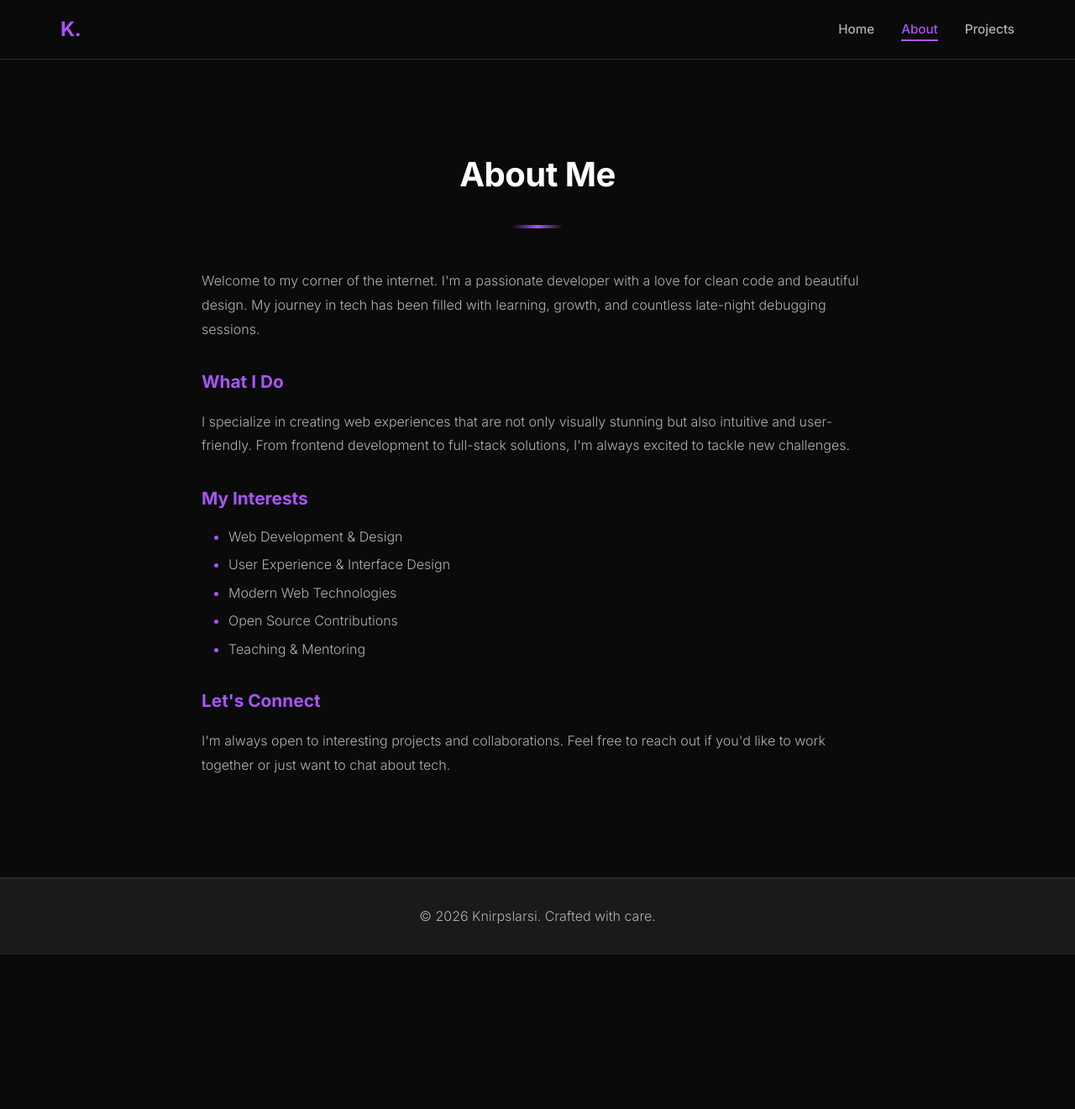
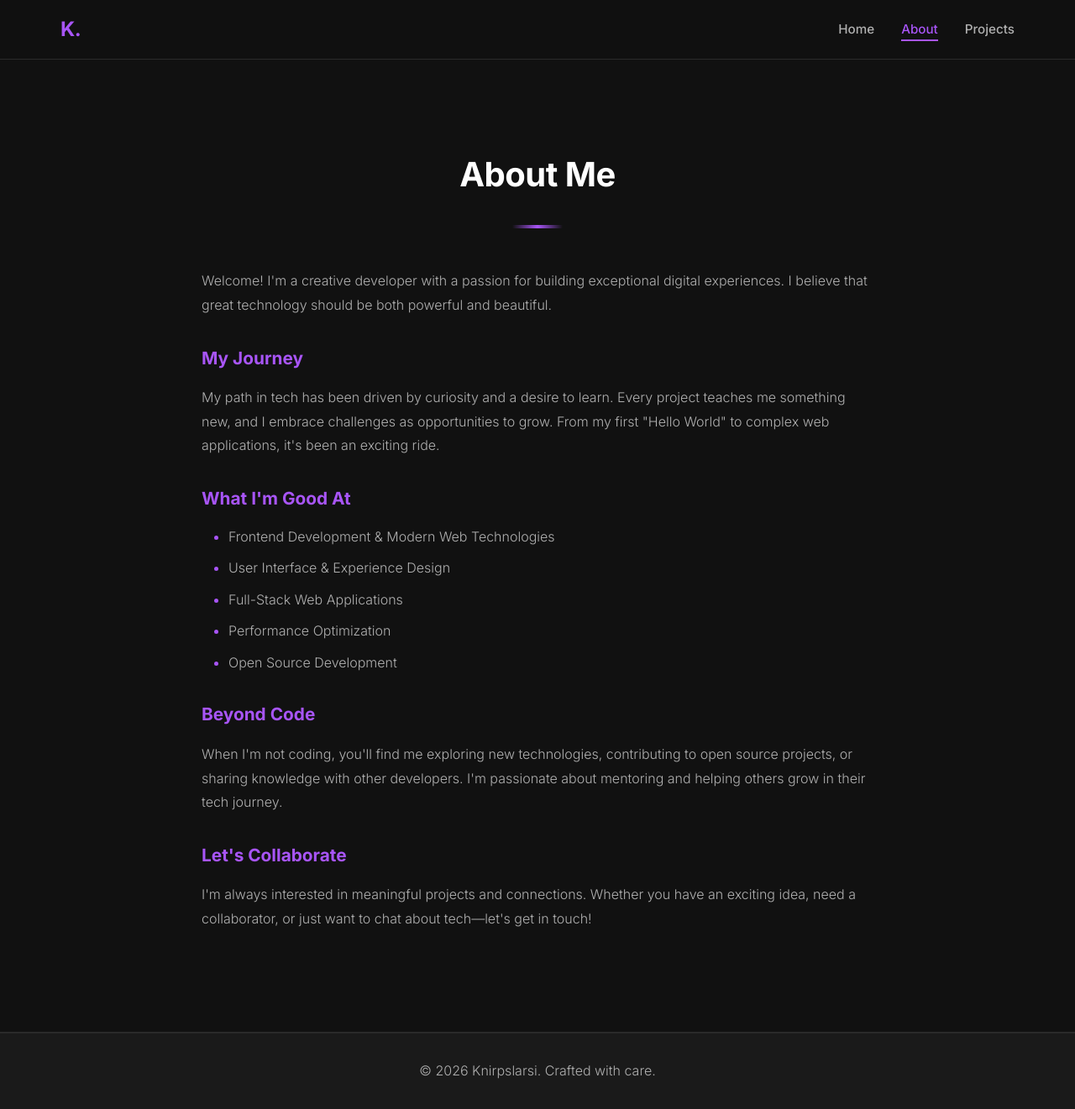
Before and after one commit to Knirpslarsi/knirpslarsi.github.io, a Jekyll site: the page built from docs/about.md, in a window 1280 px wide and 1321 px high. Shown: the whole window at 84% size. Built offline with Jekyll 4.4.1, drawn with Linux system fonts in a browser that asks for light colours.

Commit message:
Updated Design2

```diff
--- a/docs/_layouts/default.html
+++ b/docs/_layouts/default.html
@@ -7,7 +7,7 @@
     <link href="https://fonts.googleapis.com/css2?family=Inter:wght@300;400;500;600;700&display=swap" rel="stylesheet">
     <style>
         :root {
-            --bg-dark: #0a0a0a;
+            --bg-dark: #111111;
             --bg-secondary: #1a1a1a;
             --accent-purple: #a855f7;
             --accent-purple-light: #c084fc;
@@ -41,7 +41,7 @@
             left: 0;
             right: 0;
             z-index: 1000;
-            background: rgba(10, 10, 10, 0.8);
+            background: rgba(17, 17, 17, 0.8);
             backdrop-filter: blur(10px);
             border-bottom: 1px solid var(--border-color);
             padding: 1rem 0;
@@ -122,7 +122,6 @@
             justify-content: center;
             text-align: center;
             padding: 4rem 2rem;
-            background: linear-gradient(135deg, #0a0a0a 0%, #1a0a2e 100%);
             position: relative;
             overflow: hidden;
         }
@@ -134,7 +133,7 @@
             right: -10%;
             width: 500px;
             height: 500px;
-            background: radial-gradient(circle, rgba(168, 85, 247, 0.1) 0%, transparent 70%);
+            background: radial-gradient(circle, rgba(168, 85, 247, 0.15) 0%, transparent 70%);
             border-radius: 50%;
         }
 
@@ -145,33 +144,40 @@
             left: 10%;
             width: 400px;
             height: 400px;
-            background: radial-gradient(circle, rgba(168, 85, 247, 0.08) 0%, transparent 70%);
+            background: radial-gradient(circle, rgba(168, 85, 247, 0.1) 0%, transparent 70%);
             border-radius: 50%;
         }
 
         .hero-content {
             position: relative;
             z-index: 1;
-            max-width: 700px;
+            max-width: 800px;
         }
 
         .hero h1 {
-            font-size: clamp(2.5rem, 8vw, 4rem);
+            font-size: clamp(2.5rem, 8vw, 4.5rem);
             font-weight: 700;
-            margin-bottom: 1rem;
-            letter-spacing: -1px;
-            background: linear-gradient(135deg, var(--text-primary) 0%, var(--accent-purple-light) 100%);
+            margin-bottom: 1.5rem;
+            letter-spacing: -1.5px;
+            line-height: 1.2;
+        }
+
+        .hero-highlight {
+            background: linear-gradient(135deg, var(--accent-purple) 0%, var(--accent-purple-light) 100%);
             -webkit-background-clip: text;
             -webkit-text-fill-color: transparent;
             background-clip: text;
         }
 
         .hero p {
-            font-size: 1.1rem;
+            font-size: 1.15rem;
             color: var(--text-secondary);
-            margin-bottom: 2rem;
+            margin-bottom: 3rem;
             line-height: 1.8;
             font-weight: 300;
+            max-width: 600px;
+            margin-left: auto;
+            margin-right: auto;
         }
 
         .btn-group {
@@ -325,12 +331,46 @@
 
         .text-content li {
             color: var(--text-secondary);
-            margin-bottom: 0.5rem;
+            margin-bottom: 0.75rem;
             font-weight: 300;
         }
 
         .text-content li::marker {
             color: var(--accent-purple);
+        }
+
+        /* About Stats */
+        .stats-grid {
+            display: grid;
+            grid-template-columns: repeat(auto-fit, minmax(200px, 1fr));
+            gap: 2rem;
+            margin: 3rem 0;
+        }
+
+        .stat-box {
+            background: var(--bg-secondary);
+            border: 1px solid var(--border-color);
+            border-radius: 12px;
+            padding: 2rem;
+            text-align: center;
+            transition: all 0.3s ease;
+        }
+
+        .stat-box:hover {
+            border-color: var(--accent-purple);
+            transform: translateY(-3px);
+        }
+
+        .stat-number {
+            font-size: 2.5rem;
+            font-weight: 700;
+            color: var(--accent-purple);
+            margin-bottom: 0.5rem;
+        }
+
+        .stat-label {
+            color: var(--text-secondary);
+            font-weight: 300;
         }
 
         /* Footer */
--- a/docs/about.md
+++ b/docs/about.md
@@ -7,22 +7,25 @@ title: About
     <div class="container">
         <h2>About Me</h2>
         <div class="text-content">
-            <p>Welcome to my corner of the internet. I'm a passionate developer with a love for clean code and beautiful design. My journey in tech has been filled with learning, growth, and countless late-night debugging sessions.</p>
+            <p>Welcome! I'm a creative developer with a passion for building exceptional digital experiences. I believe that great technology should be both powerful and beautiful.</p>
 
-            <h3>What I Do</h3>
-            <p>I specialize in creating web experiences that are not only visually stunning but also intuitive and user-friendly. From frontend development to full-stack solutions, I'm always excited to tackle new challenges.</p>
+            <h3>My Journey</h3>
+            <p>My path in tech has been driven by curiosity and a desire to learn. Every project teaches me something new, and I embrace challenges as opportunities to grow. From my first "Hello World" to complex web applications, it's been an exciting ride.</p>
 
-            <h3>My Interests</h3>
+            <h3>What I'm Good At</h3>
             <ul>
-                <li>Web Development & Design</li>
-                <li>User Experience & Interface Design</li>
-                <li>Modern Web Technologies</li>
-                <li>Open Source Contributions</li>
-                <li>Teaching & Mentoring</li>
+                <li>Frontend Development & Modern Web Technologies</li>
+                <li>User Interface & Experience Design</li>
+                <li>Full-Stack Web Applications</li>
+                <li>Performance Optimization</li>
+                <li>Open Source Development</li>
             </ul>
 
-            <h3>Let's Connect</h3>
-            <p>I'm always open to interesting projects and collaborations. Feel free to reach out if you'd like to work together or just want to chat about tech.</p>
+            <h3>Beyond Code</h3>
+            <p>When I'm not coding, you'll find me exploring new technologies, contributing to open source projects, or sharing knowledge with other developers. I'm passionate about mentoring and helping others grow in their tech journey.</p>
+
+            <h3>Let's Collaborate</h3>
+            <p>I'm always interested in meaningful projects and connections. Whether you have an exciting idea, need a collaborator, or just want to chat about tech—let's get in touch!</p>
         </div>
     </div>
 </section>
```
Also changed, not shown: docs/index.md (+4 -4 lines).
